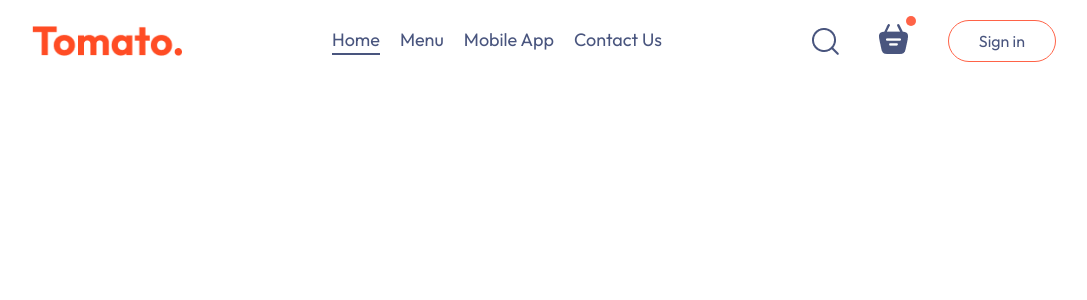
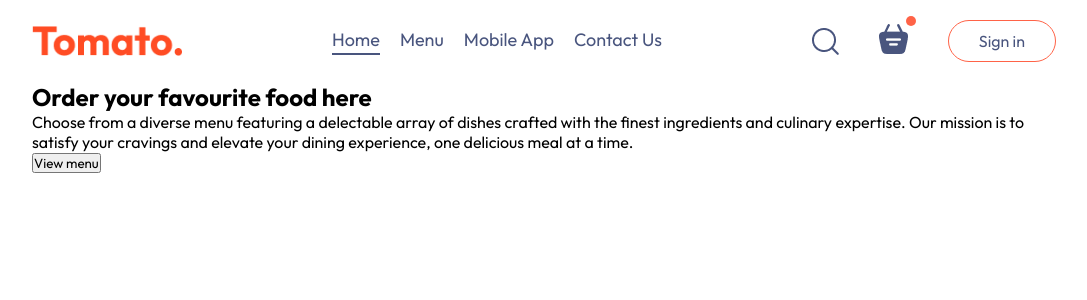
Before and after one commit to PotatoDoge/delivery-webapp, a React (Create React App) app: page / in a window 1280 px wide. Shown: the top 300 px of the page, without its empty margins (96-1183 px from the left). Built offline with nearby package versions, Linux system fonts and the light colour scheme.

Commit message:
Add components

```diff
--- a/src/App.js
+++ b/src/App.js
@@ -1,11 +1,20 @@
 import React from 'react'
 import Navbar from "./components/navbar/navbar";
+import {Route, Routes} from "react-router-dom";
+import Home from "./pages/Home/Home";
+import Cart from "./pages/Cart/Cart";
+import PlaceOrder from "./pages/PlaceOrder/PlaceOrder";
 
 const App = () => {
     return (
         <div>
             <div className="app">
                 <Navbar/>
+                <Routes>
+                    <Route path="/" element={<Home/>}/>
+                    <Route path="/cart" element={<Cart/>}/>
+                    <Route path="/order" element={<PlaceOrder/>}/>
+                </Routes>
             </div>
         </div>
     )
--- /dev/null
+++ b/src/components/header/Header.jsx
@@ -0,0 +1,19 @@
+import React from 'react';
+
+const Header = () => {
+    return(
+        <div className="header">
+            <div className="header-contents">
+                <h2>Order your favourite food here</h2>
+                <p>Choose from a diverse menu featuring a delectable array of
+                    dishes crafted with the finest ingredients and culinary
+                    expertise. Our mission is to satisfy your cravings and
+                    elevate your dining experience, one delicious meal at a time.
+                </p>
+                <button>View menu</button>
+            </div>
+        </div>
+    )
+}
+
+export default Header
--- a/src/index.js
+++ b/src/index.js
@@ -4,10 +4,14 @@
 import App from './App';
 import reportWebVitals from './reportWebVitals';
 
+import {BrowserRouter} from "react-router-dom";
+
 const root = ReactDOM.createRoot(document.getElementById('root'));
 root.render(
   <React.StrictMode>
-    <App />
+      <BrowserRouter>
+          <App />
+      </BrowserRouter>
   </React.StrictMode>
 );
 
--- /dev/null
+++ b/src/pages/Cart/Cart.jsx
@@ -0,0 +1,12 @@
+import React from "react";
+import './Cart.css'
+
+const Cart = () => {
+    return(
+        <div>
+
+        </div>
+    )
+}
+
+export default Cart;
--- /dev/null
+++ b/src/pages/Home/Home.jsx
@@ -0,0 +1,13 @@
+import React from 'react';
+import './Home.css'
+import Header from "../../components/header/Header";
+
+const Home = () => {
+    return(
+        <div>
+            <Header/>
+        </div>
+    )
+}
+
+export default Home;
--- /dev/null
+++ b/src/pages/PlaceOrder/PlaceOrder.jsx
@@ -0,0 +1,12 @@
+import React from "react";
+import './PlaceOrder.css'
+
+const PlaceOrder = () => {
+    return(
+        <div>
+
+        </div>
+    )
+}
+
+export default PlaceOrder;
```
Also changed, not shown: src/components/header/Header.css (added), src/pages/Cart/Cart.css (added), src/pages/Home/Home.css (added), src/pages/PlaceOrder/PlaceOrder.css (added). Lines whose indentation alone changed are shown as unchanged.
